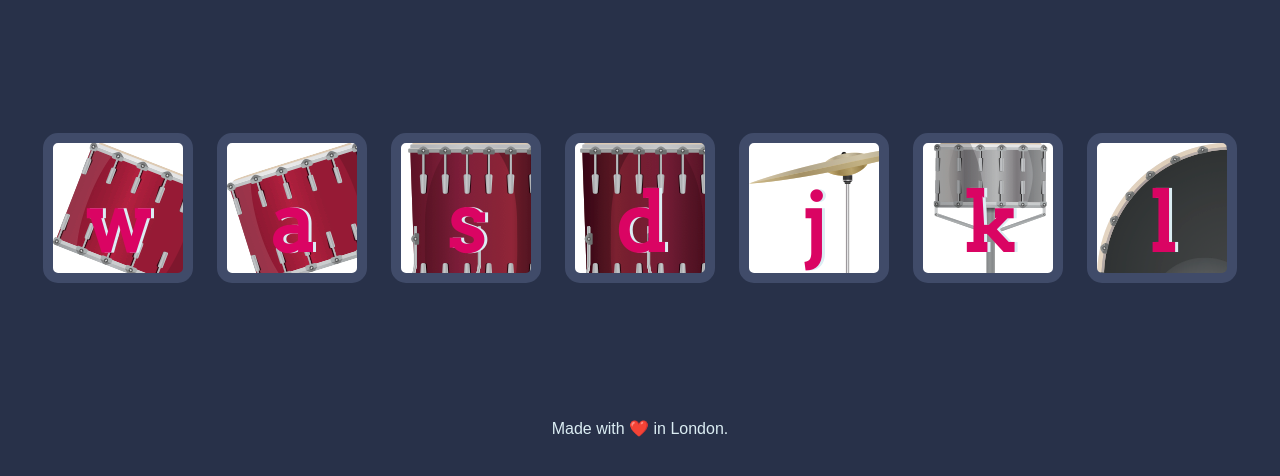
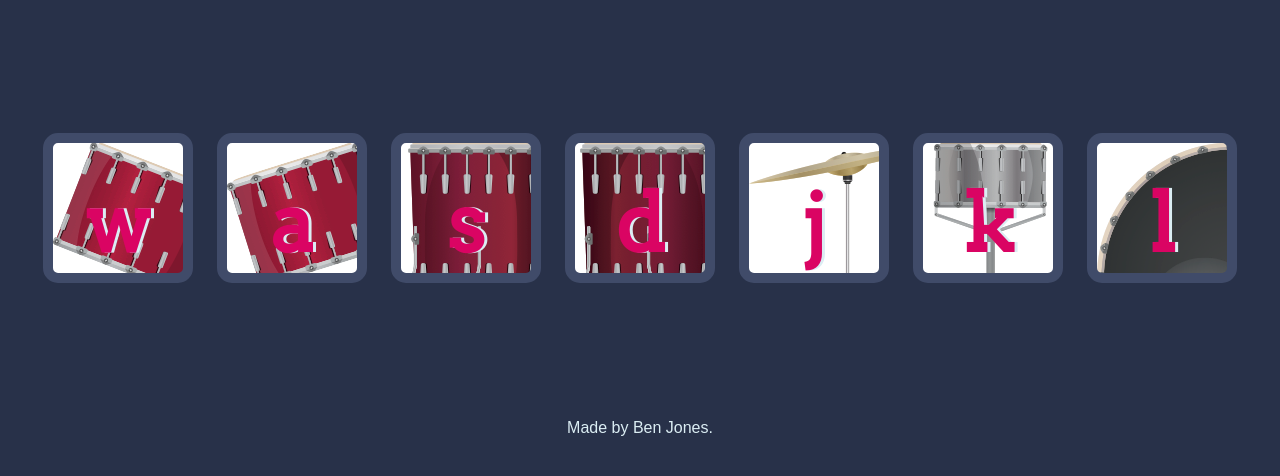
Before and after one commit to b54-jones/drum-kit, a plain HTML site: page index.html in a window 1280 px wide. Shown: the part 156-632 px from the top of the page. Drawn offline with Linux system fonts and the light colour scheme.

Commit message:
Update index.html

```diff
--- a/index.html
+++ b/index.html
@@ -23,7 +23,7 @@
 
 
   <footer>
-    Made with ❤️ in London.
+    Made by Ben Jones.
   </footer>
 <script src="index.js"></script>
 </body>
```
